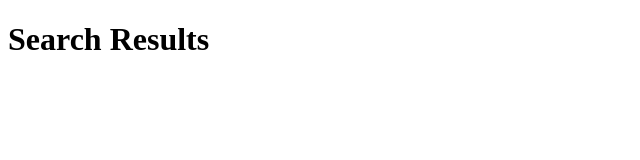
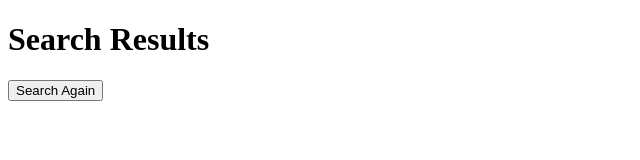
Before and after one commit to maa5277/earthquake-explorer-group-2, a plain HTML site: page frontend/results.html in a window 1280 px wide. Shown: the whole page, without its empty margins (0-640 px from the left). Drawn offline with Linux system fonts and the light colour scheme; no server answers.

Commit message:
Add 'Search Again' button to results page

```diff
--- a/frontend/results.html
+++ b/frontend/results.html
@@ -7,6 +7,9 @@
 
 <h1>Search Results</h1>
 
+<button onclick="window.location.href='index.html'">
+Search Again
+</button>
 <div id="results"></div>
 
 <script>
```
